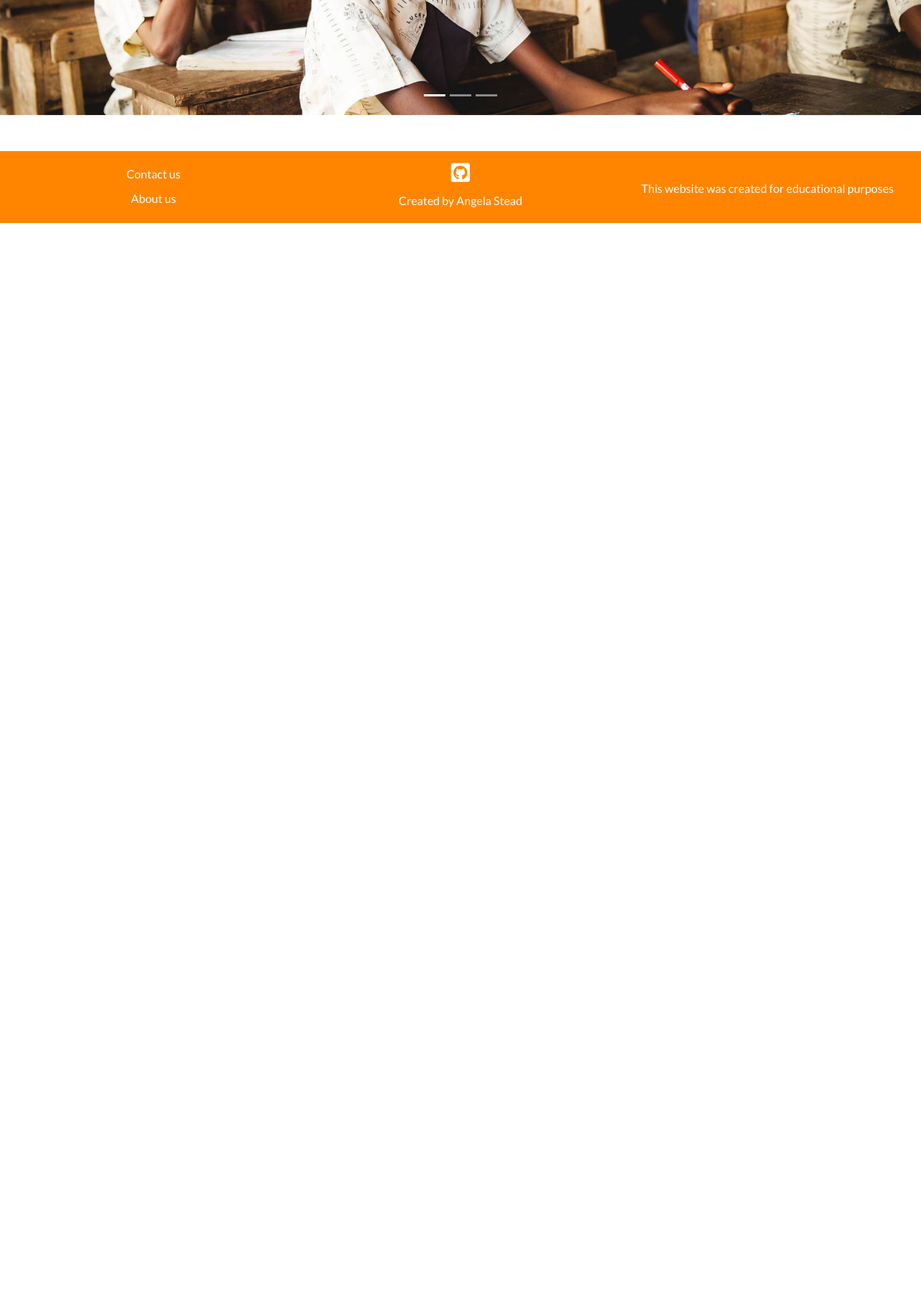
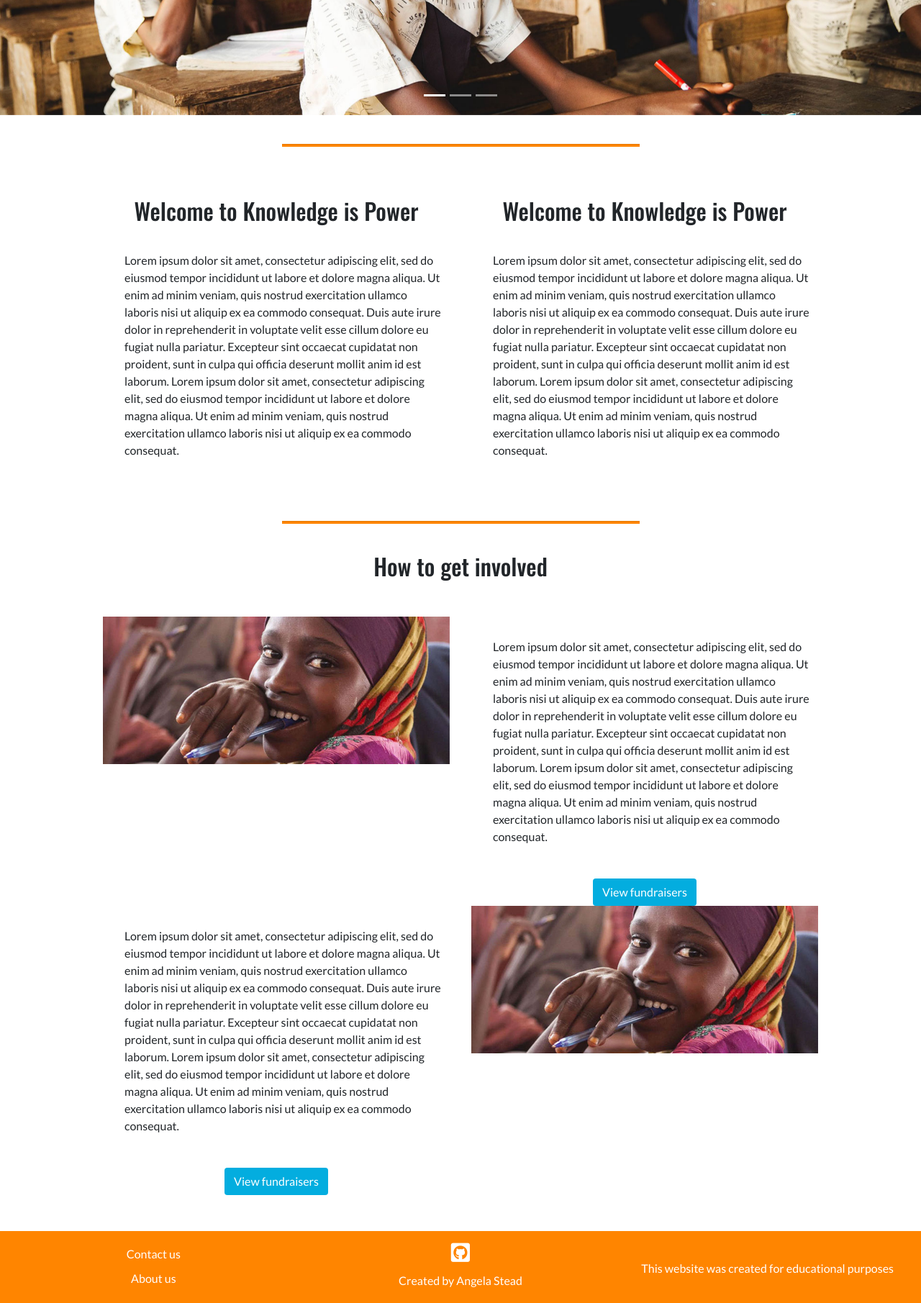
Before and after one commit to Angie55/MilestoneThree_KnowlegeisPower, a Flask app: page / in a window 1280 px wide. Shown: the part 330-2141 px from the top of the page at 72% size. Before the commit the page ends 640 px from the top, so only its background shows below. Run offline with Flask 2, Linux system fonts and the light colour scheme; some libraries are stand-ins or nearby versions.

Commit message:
added content to homepage, editing some classes used on other pages along the way to keep css clean

```diff
--- a/static/css/style.css
+++ b/static/css/style.css
@@ -22,6 +22,30 @@ h1, h2, h3, h6 {
     color: #505050;
 }
 
+.blue-btn {
+    background-color: #03ADDF;
+    color: white;
+    transition: 0.5s;
+}
+
+.blue-btn:hover {
+    color: #505050;
+}
+
+.headers-position {
+    text-align: center;
+    margin-top: 30px;
+}
+
+.general-hr {
+    background-color: #ff8500;
+    margin-top: 40px;
+    margin-bottom: 40px;
+    height: 3px;
+    max-width: 50%;
+}
+
+
 /*--------------------------------- Main Navigation*/
 .nav {
     border-bottom: 10px solid #ff8500;
@@ -37,19 +61,7 @@ h1, h2, h3, h6 {
     color: #ff8500;
 }
 
-/*--------------------------------- Header*/
-.header-hr {
-    background-color: #ff8500;
-    margin-top: 40px;
-    margin-bottom: 40px;
-    height: 3px;
-    max-width: 50%;
-}
-
-h1 {
-    text-align: center;
-    margin-top: 30px;
-}
+/*--------------------------------- Headers*/
 
 header p {
     margin-top: 30px;
@@ -59,6 +71,16 @@ header p {
     text-align: center;
 }
 
+/*--------------------------------- Home page*/
+
+.home-text {
+    padding: 30px 10px 30px 30px ;
+}
+
+.get-invloved-headers {
+    margin-bottom: 50px;
+}
+
 /*--------------------------------- Fundraiser page*/
 
 
@@ -66,15 +88,9 @@ header p {
     margin-top: 30px;
 }
 
+
 .read-more-btn {
-    margin-top: 20px;
-    background-color: #03ADDF;
-    color: white;
-    transition: 0.5s;
-}
-
-.read-more-btn:hover {
-    color: #505050;
+   margin-top: 20px;
 }
 
 .fundraiser-hr {
--- a/templates/add-fundraiser.html
+++ b/templates/add-fundraiser.html
@@ -3,7 +3,7 @@
 <div class="container-fluid page-width-container">
 
     <header class="form-header">
-        <h1>Add fundraiser</h1>
+        <h1 class="header-position">Add fundraiser</h1>
         <p>
             Lorem ipsum dolor sit amet, consectetur adipiscing elit, sed do eiusmod tempor incididunt ut labore et dolore
             magna aliqua. Ut enim ad minim veniam, quis nostrud exercitation ullamco laboris nisi ut aliquip ex ea commodo consequat.
--- a/templates/edit-fundraiser.html
+++ b/templates/edit-fundraiser.html
@@ -3,7 +3,7 @@
 <div class="container-fluid page-width-container">
 
     <header class="form-header">
-        <h1>Edit a fundraiser</h1>
+        <h1 class="headers-position">Edit a fundraiser</h1>
 
         <p>Lorem ipsum dolor sit amet, consectetur adipiscing elit, sed do eiusmod tempor incididunt ut labore et dolore
         magna aliqua. Ut enim ad minim veniam, quis nostrud exercitation ullamco laboris nisi ut aliquip ex ea commodo consequat.
--- a/templates/fundraiser-info.html
+++ b/templates/fundraiser-info.html
@@ -13,7 +13,7 @@
                         <img class="img-fluid fund-img-border" src="{{fundraiser.fundraiser_image}}">
                     </div>
                     <div class="col-6">
-                        <h1>{{fundraiser.fundraiser_name}}</h1>
+                        <h1 class="header-position">{{fundraiser.fundraiser_name}}</h1>
                         <p class="intro-fund-page">{{fundraiser.fundraiser_intro}}</p>
                         <div class="text-center">
                         <a class="btn btn-lg green-button margin-top-50px" href="{{fundraiser.fundraiser_website_link}}" role="button" target="blank">Visit donation page</a>
--- a/templates/fundraisers.html
+++ b/templates/fundraisers.html
@@ -4,7 +4,7 @@
 
 <div class="container-fluid page-width-container">
     <header>
-        <h1>Fundraisers Page</h1>
+        <h1 class="headers-position">Fundraisers Page</h1>
         <p>
         Lorem ipsum dolor sit amet, consectetur adipiscing elit, sed do eiusmod tempor incididunt ut labore et dolore magna aliqua.
         Ut enim ad minim veniam, quis nostrud exercitation ullamco laboris nisi ut aliquip ex ea commodo consequat. Duis aute irure dolor
@@ -18,7 +18,7 @@
         </div>
     </header>
 
-    <hr class="header-hr">
+    <hr class="general-hr">
 
     <main>
 
@@ -33,7 +33,7 @@
                     <h3 class="text-center">{{fundraiser.fundraiser_name}}</h3>
                     <p class="intro-fund-page">{{fundraiser.fundraiser_intro}}</p>
                     <div class="text-center">
-                        <a class="btn read-more-btn" href="{{ url_for('fundraiser', fundraisers_id=fundraiser._id) }}" role="button">Read More</a>
+                        <a class="btn blue-btn read-more-btn" href="{{ url_for('fundraiser', fundraisers_id=fundraiser._id) }}" role="button">Read More</a>
                     </div>
                 </div>
             </div>
--- a/templates/index.html
+++ b/templates/index.html
@@ -30,4 +30,78 @@
   </a>
 </div>
 
+<main>
+
+  <div class="container-fluid page-width-container">
+
+    <hr class="general-hr">
+
+    <section>
+        <div class="row justify-content-center">
+            <div class="col-6">
+                <h2 class="headers-position">Welcome to Knowledge is Power</h2>
+                <p class="home-text">Lorem ipsum dolor sit amet, consectetur adipiscing elit, sed do eiusmod tempor incididunt ut labore et dolore magna aliqua. Ut enim ad minim veniam,
+                quis nostrud exercitation ullamco laboris nisi ut aliquip ex ea commodo consequat. Duis aute irure dolor in reprehenderit in voluptate velit esse cillum dolore eu
+                fugiat nulla pariatur. Excepteur sint occaecat cupidatat non proident, sunt in culpa qui officia deserunt mollit anim id est laborum. Lorem ipsum dolor sit amet,
+                consectetur adipiscing elit, sed do eiusmod tempor incididunt ut labore et dolore magna aliqua. Ut enim ad minim veniam, quis nostrud exercitation ullamco laboris
+                nisi ut aliquip ex ea commodo consequat.
+                </p>
+            </div>
+            <div class="col-6">
+                <h2 class="headers-position">Welcome to Knowledge is Power</h2>
+                <p class="home-text">Lorem ipsum dolor sit amet, consectetur adipiscing elit, sed do eiusmod tempor incididunt ut labore et dolore magna aliqua. Ut enim ad minim veniam,
+                quis nostrud exercitation ullamco laboris nisi ut aliquip ex ea commodo consequat. Duis aute irure dolor in reprehenderit in voluptate velit esse cillum dolore eu
+                fugiat nulla pariatur. Excepteur sint occaecat cupidatat non proident, sunt in culpa qui officia deserunt mollit anim id est laborum. Lorem ipsum dolor sit amet,
+                consectetur adipiscing elit, sed do eiusmod tempor incididunt ut labore et dolore magna aliqua. Ut enim ad minim veniam, quis nostrud exercitation ullamco laboris
+                nisi ut aliquip ex ea commodo consequat.
+                </p>
+            </div>
+        </div>
+    </section>
+
+     <hr class="general-hr">
+
+     <section>
+        <h2 class="headers-position get-invloved-headers">How to get involved</h2>
+        <div class="row justify-content-center">
+
+            <div class="col-6">
+                <img class="img-fluid" src="static/images/homepage-images/home-image-girl.jpg" alt="get involved image">
+            </div>
+            <div class="col-6">
+
+                <p class="home-text">Lorem ipsum dolor sit amet, consectetur adipiscing elit, sed do eiusmod tempor incididunt ut labore et dolore magna aliqua. Ut enim ad minim veniam,
+                quis nostrud exercitation ullamco laboris nisi ut aliquip ex ea commodo consequat. Duis aute irure dolor in reprehenderit in voluptate velit esse cillum dolore eu
+                fugiat nulla pariatur. Excepteur sint occaecat cupidatat non proident, sunt in culpa qui officia deserunt mollit anim id est laborum. Lorem ipsum dolor sit amet,
+                consectetur adipiscing elit, sed do eiusmod tempor incididunt ut labore et dolore magna aliqua. Ut enim ad minim veniam, quis nostrud exercitation ullamco laboris
+                nisi ut aliquip ex ea commodo consequat.
+                </p>
+                <div class="text-center">
+                  <a class="btn blue-btn" href="{{ url_for('get_fundraisers') }}" role="button">View fundraisers</a>
+                </div>
+            </div>
+            <div class="col-6">
+                <p class="home-text">Lorem ipsum dolor sit amet, consectetur adipiscing elit, sed do eiusmod tempor incididunt ut labore et dolore magna aliqua. Ut enim ad minim veniam,
+                quis nostrud exercitation ullamco laboris nisi ut aliquip ex ea commodo consequat. Duis aute irure dolor in reprehenderit in voluptate velit esse cillum dolore eu
+                fugiat nulla pariatur. Excepteur sint occaecat cupidatat non proident, sunt in culpa qui officia deserunt mollit anim id est laborum. Lorem ipsum dolor sit amet,
+                consectetur adipiscing elit, sed do eiusmod tempor incididunt ut labore et dolore magna aliqua. Ut enim ad minim veniam, quis nostrud exercitation ullamco laboris
+                nisi ut aliquip ex ea commodo consequat.
+                </p>
+                <div class="text-center">
+                  <a class="btn blue-btn" href="{{ url_for('get_fundraisers') }}" role="button">View fundraisers</a>
+                </div>
+            </div>
+            <div class="col-6">
+                <img class="img-fluid" src="static/images/homepage-images/home-image-girl.jpg" alt="get involved image">
+            </div>
+
+        </div>
+    </section>
+
+
+
+  </div>
+
+</main>
+
 {% endblock %}
```
Also changed, not shown: static/images/homepage-images/home-image-girl.jpg (added).
